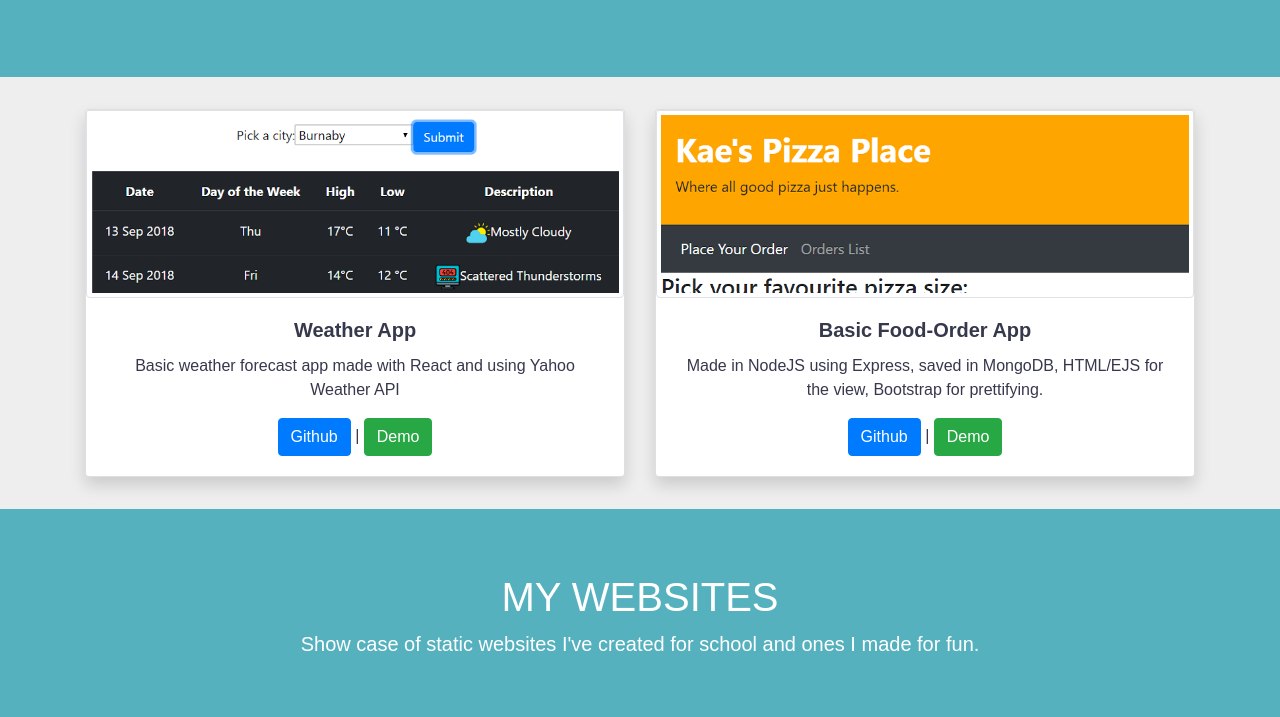
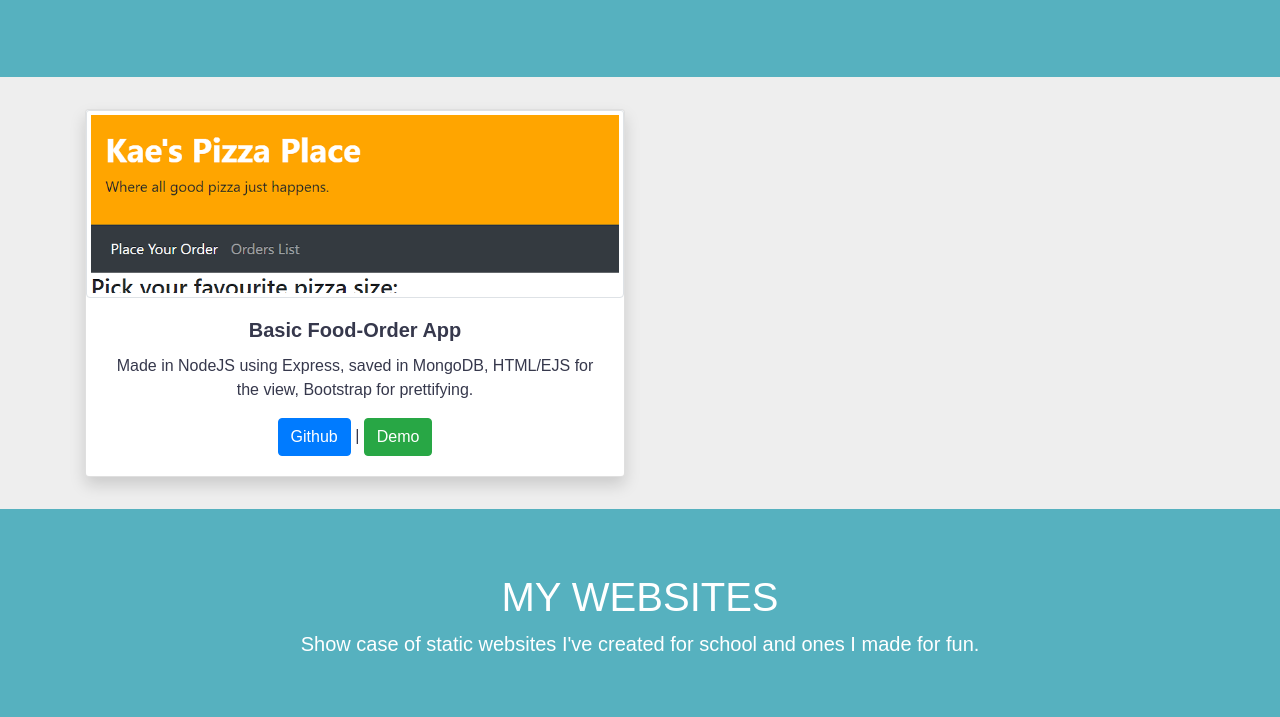
Before and after one commit to iamkaith/iamkaith.github.io, a plain HTML site: page index.html in a window 1280 px wide. Shown: the part 1551-2268 px from the top of the page. Drawn offline with nearby package versions, Linux system fonts and the light colour scheme.

Commit message:
Remove weather app
Yahoo weather retired their old API and released a new version. Todo
need to sign up for their developer program or look for another API to
leverage.

```diff
--- a/index.html
+++ b/index.html
@@ -125,19 +125,6 @@
     <div class="container text-center charcoal-text extra-pad">
       <div class="row">
 
-        <!-- weather app card -->
-        <div class="col-sm-6 extra-pad">
-          <div class="card shadow">
-            <img class="card-img-top img-thumbnail" src="./img/weather-app-800-270.PNG" alt="Image of weather app">
-            <div class="card-body">
-              <h5 class="card-title font-weight-bold">Weather App</h5>
-              <p class="card-text">Basic weather forecast app made with React and using Yahoo Weather API</p>
-              <a href="https://github.com/iamkaith/react-weather-app-yahoo-api" class="btn btn-primary">Github</a> |
-              <a href="https://glacial-meadow-45132.herokuapp.com/" class="btn btn-success">Demo</a>
-            </div>
-          </div>
-        </div>
-
         <!-- pizza order card -->
         <div class="col-sm-6 extra-pad">
           <div class="card shadow">
```
